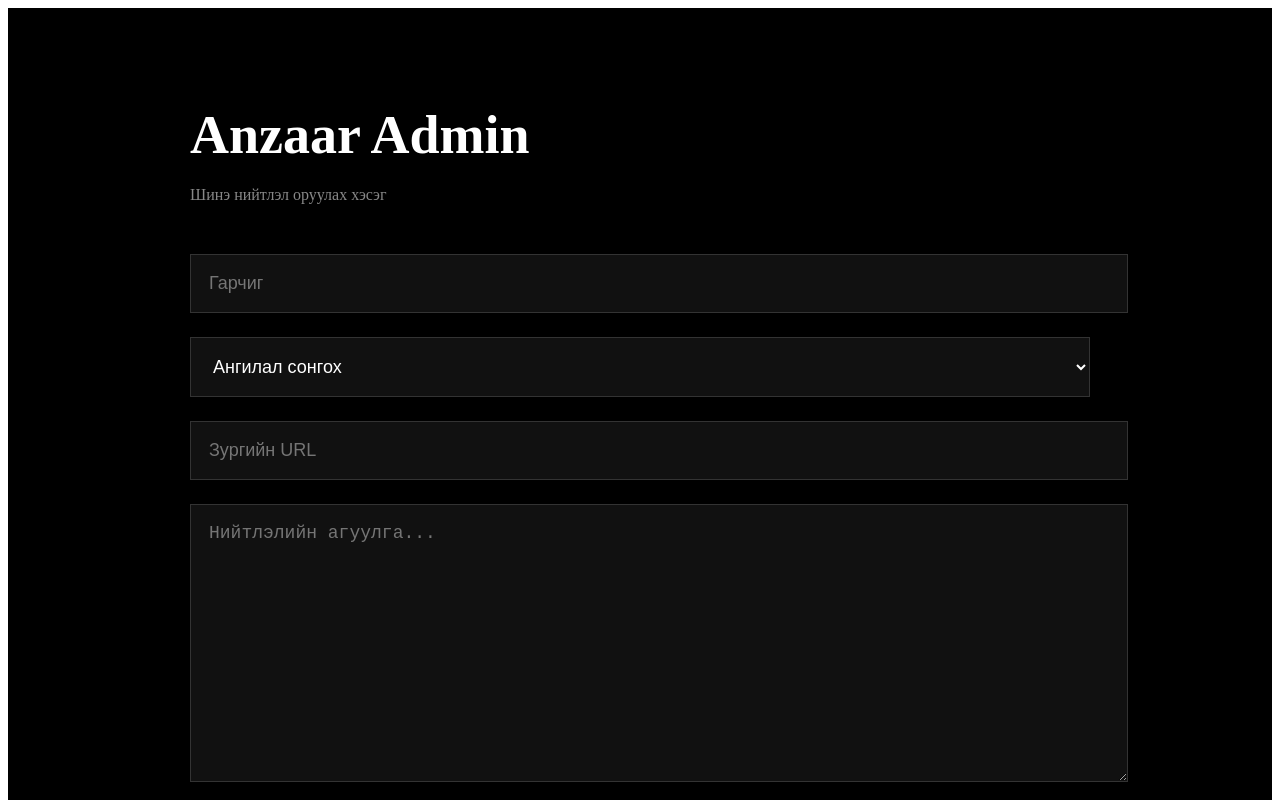
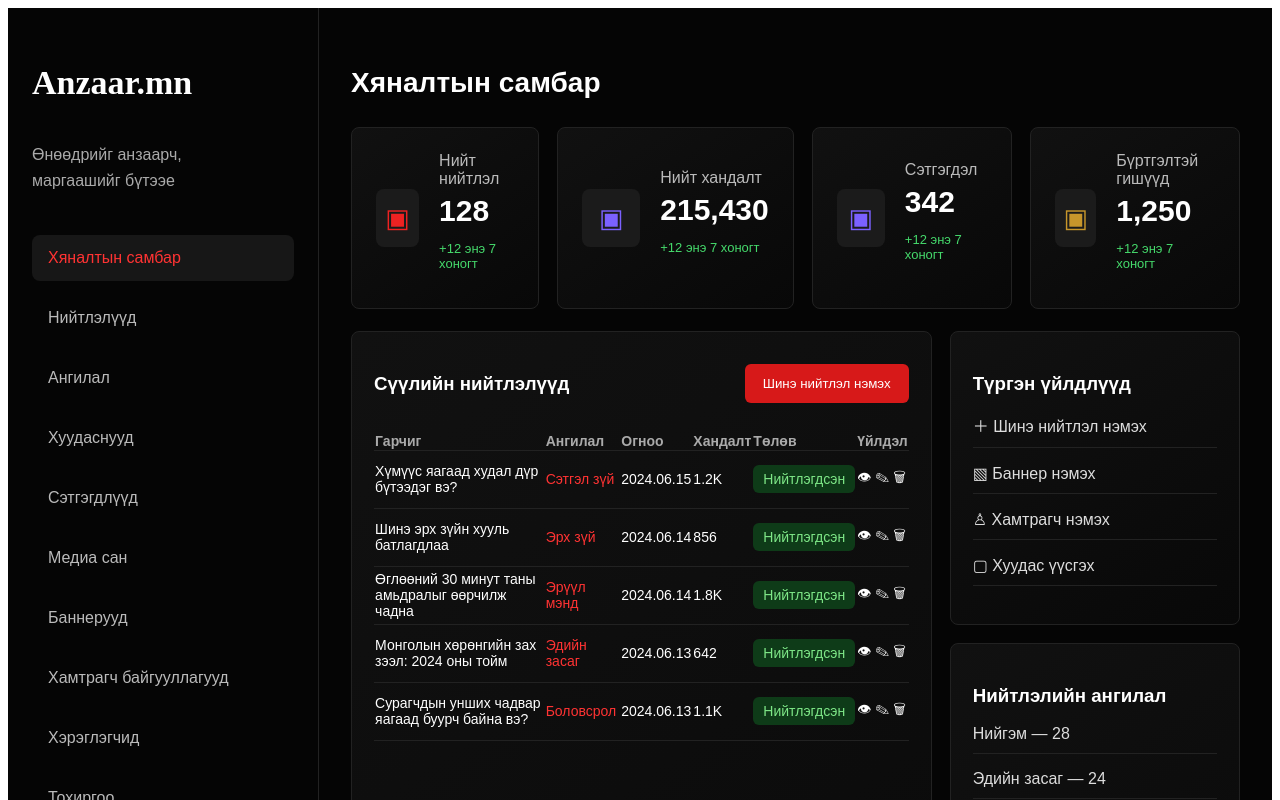
Before and after one commit to toogeemunkhtogtokh-ai/Anzaar-mn, a Next.js app: page /admin in a window 1280 px wide. Shown: the top 800 px of the page. Built offline with nearby package versions, Linux system fonts and the light colour scheme.

Commit message:
Update page.js

```diff
--- a/app/admin/page.js
+++ b/app/admin/page.js
@@ -1,95 +1,268 @@
+import Link from "next/link";
+
 export default function AdminPage() {
+  const posts = [
+    ["Хүмүүс яагаад худал дүр бүтээдэг вэ?", "Сэтгэл зүй", "2024.06.15", "1.2K"],
+    ["Шинэ эрх зүйн хууль батлагдлаа", "Эрх зүй", "2024.06.14", "856"],
+    ["Өглөөний 30 минут таны амьдралыг өөрчилж чадна", "Эрүүл мэнд", "2024.06.14", "1.8K"],
+    ["Монголын хөрөнгийн зах зээл: 2024 оны тойм", "Эдийн засаг", "2024.06.13", "642"],
+    ["Сурагчдын унших чадвар яагаад буурч байна вэ?", "Боловсрол", "2024.06.13", "1.1K"],
+  ];
+
   return (
-    <main
-      style={{
-        minHeight: "100vh",
-        background: "#000",
-        color: "#fff",
-        padding: "60px 40px",
-        fontFamily: "'Times New Roman', serif"
-      }}
-    >
-      <div
-        style={{
-          maxWidth: "900px",
-          margin: "0 auto"
-        }}
-      >
-        <h1
-          style={{
-            fontSize: "54px",
-            marginBottom: "20px"
-          }}
-        >
-          Anzaar Admin
-        </h1>
+    <main style={page}>
+      <aside style={sidebar}>
+        <h1 style={logo}>Anzaar.mn</h1>
+        <p style={slogan}>Өнөөдрийг анзаарч,<br />маргаашийг бүтээе</p>
 
-        <p
-          style={{
-            color: "#888",
-            marginBottom: "50px"
-          }}
-        >
-          Шинэ нийтлэл оруулах хэсэг
-        </p>
+        {["Хяналтын самбар", "Нийтлэлүүд", "Ангилал", "Хуудаснууд", "Сэтгэгдлүүд", "Медиа сан", "Баннерууд", "Хамтрагч байгууллагууд", "Хэрэглэгчид", "Тохиргоо"].map((item, i) => (
+          <div key={item} style={i === 0 ? activeMenu : menu}>{item}</div>
+        ))}
 
-        <div
-          style={{
-            display: "grid",
-            gap: "24px"
-          }}
-        >
-          <input
-            placeholder="Гарчиг"
-            style={inputStyle}
-          />
+        <div style={{ marginTop: "auto", color: "#aaa" }}>Гарах</div>
+      </aside>
 
-          <select style={inputStyle}>
-            <option>Ангилал сонгох</option>
-            <option>Нийгэм</option>
-            <option>Эдийн засаг</option>
-            <option>Эрх зүй</option>
-            <option>Эрүүл мэнд</option>
-            <option>Боловсрол</option>
-            <option>Сэтгэл зүй</option>
-            <option>Спорт</option>
-            <option>Соёл</option>
-          </select>
+      <section style={content}>
+        <h2 style={title}>Хяналтын самбар</h2>
 
-          <input
-            placeholder="Зургийн URL"
-            style={inputStyle}
-          />
+        <div style={statsGrid}>
+          <Stat label="Нийт нийтлэл" value="128" color="#e22" />
+          <Stat label="Нийт хандалт" value="215,430" color="#7b61ff" />
+          <Stat label="Сэтгэгдэл" value="342" color="#7b61ff" />
+          <Stat label="Бүртгэлтэй гишүүд" value="1,250" color="#c7962b" />
+        </div>
 
-          <textarea
-            placeholder="Нийтлэлийн агуулга..."
-            rows="12"
-            style={inputStyle}
-          />
+        <div style={mainGrid}>
+          <section style={card}>
+            <div style={sectionHead}>
+              <h3>Сүүлийн нийтлэлүүд</h3>
+              <button style={redButton}>Шинэ нийтлэл нэмэх</button>
+            </div>
 
-          <button
-            style={{
-              background: "#b30000",
-              color: "#fff",
-              border: "none",
-              padding: "18px",
-              fontSize: "18px",
-              cursor: "pointer"
-            }}
-          >
-            Нийтлэх
-          </button>
+            <table style={table}>
+              <thead>
+                <tr style={tableHead}>
+                  <th>Гарчиг</th>
+                  <th>Ангилал</th>
+                  <th>Огноо</th>
+                  <th>Хандалт</th>
+                  <th>Төлөв</th>
+                  <th>Үйлдэл</th>
+                </tr>
+              </thead>
+              <tbody>
+                {posts.map((post, i) => (
+                  <tr key={i} style={row}>
+                    <td>{post[0]}</td>
+                    <td style={{ color: "#ff3333" }}>{post[1]}</td>
+                    <td>{post[2]}</td>
+                    <td>{post[3]}</td>
+                    <td><span style={status}>Нийтлэгдсэн</span></td>
+                    <td>👁 ✎ 🗑</td>
+                  </tr>
+                ))}
+              </tbody>
+            </table>
+          </section>
+
+          <aside>
+            <Box title="Түргэн үйлдлүүд" items={["＋ Шинэ нийтлэл нэмэх", "▧ Баннер нэмэх", "♙ Хамтрагч нэмэх", "▢ Хуудас үүсгэх"]} />
+            <Box title="Нийтлэлийн ангилал" items={["Нийгэм — 28", "Эдийн засаг — 24", "Эрх зүй — 18", "Эрүүл мэнд — 16", "Боловсрол — 14", "Сэтгэл зүй — 12", "Спорт — 8", "Соёл — 6"]} />
+            <Box title="Системийн мэдээлэл" items={["Системийн хувилбар — 1.0.0", "PHP хувилбар — 8.2.12", "Сүүлийн нөөцлөлт — 2024.06.15"]} />
+          </aside>
         </div>
-      </div>
+
+        <div style={bottomGrid}>
+          <Box title="Хамгийн их хандалттай нийтлэлүүд" items={["1. Хүмүүс яагаад худал дүр бүтээдэг вэ? — 1.2K", "2. Өглөөний 30 минут — 1.1K", "3. Агаарын бохирдол — 986", "4. Шинэ эрх зүйн хууль — 856", "5. Хөрөнгийн зах зээл — 642"]} />
+          <Box title="Сүүлийн сэтгэгдлүүд" items={["Болд: 10 минутын өмнө", "Сараа: 25 минутын өмнө", "Отгон: 1 цагийн өмнө"]} />
+        </div>
+      </section>
     </main>
   );
 }
 
-const inputStyle = {
+function Stat({ label, value, color }) {
+  return (
+    <div style={statCard}>
+      <div style={{ ...iconBox, color }}>▣</div>
+      <div>
+        <p style={small}>{label}</p>
+        <h3 style={statValue}>{value}</h3>
+        <p style={{ color: "#45d96b", fontSize: 13 }}>+12 энэ 7 хоногт</p>
+      </div>
+    </div>
+  );
+}
+
+function Box({ title, items }) {
+  return (
+    <div style={box}>
+      <h3 style={{ marginBottom: 18 }}>{title}</h3>
+      {items.map((item) => (
+        <p key={item} style={boxItem}>{item}</p>
+      ))}
+    </div>
+  );
+}
+
+const page = {
+  minHeight: "100vh",
+  background: "#050505",
+  color: "#fff",
+  display: "flex",
+  fontFamily: "Arial, sans-serif",
+};
+
+const sidebar = {
+  width: 280,
+  padding: "28px 24px",
+  borderRight: "1px solid #222",
+  display: "flex",
+  flexDirection: "column",
+  gap: 14,
+};
+
+const logo = {
+  fontFamily: "'Times New Roman', serif",
+  fontSize: 34,
+  marginBottom: 10,
+};
+
+const slogan = {
+  color: "#aaa",
+  lineHeight: 1.6,
+  marginBottom: 28,
+};
+
+const menu = {
+  padding: "14px 16px",
+  color: "#bbb",
+  borderRadius: 8,
+};
+
+const activeMenu = {
+  ...menu,
+  color: "#ff3333",
+  background: "#171717",
+};
+
+const content = {
+  flex: 1,
+  padding: "36px 32px",
+};
+
+const title = {
+  fontSize: 28,
+  marginBottom: 28,
+};
+
+const statsGrid = {
+  display: "grid",
+  gridTemplateColumns: "repeat(4, 1fr)",
+  gap: 18,
+  marginBottom: 22,
+};
+
+const statCard = {
+  background: "linear-gradient(145deg,#111,#080808)",
+  border: "1px solid #222",
+  borderRadius: 8,
+  padding: 24,
+  display: "flex",
+  gap: 20,
+  alignItems: "center",
+};
+
+const iconBox = {
+  width: 58,
+  height: 58,
+  background: "#1b1b1b",
+  display: "grid",
+  placeItems: "center",
+  borderRadius: 8,
+  fontSize: 26,
+};
+
+const small = {
+  color: "#bbb",
+  margin: 0,
+};
+
+const statValue = {
+  fontSize: 30,
+  margin: "6px 0",
+};
+
+const mainGrid = {
+  display: "grid",
+  gridTemplateColumns: "2fr 1fr",
+  gap: 18,
+};
+
+const card = {
+  background: "linear-gradient(145deg,#111,#080808)",
+  border: "1px solid #222",
+  borderRadius: 8,
+  padding: 22,
+};
+
+const sectionHead = {
+  display: "flex",
+  justifyContent: "space-between",
+  alignItems: "center",
+  marginBottom: 18,
+};
+
+const redButton = {
+  background: "#d71919",
+  color: "#fff",
+  border: "none",
+  padding: "12px 18px",
+  borderRadius: 6,
+  cursor: "pointer",
+};
+
+const table = {
   width: "100%",
-  padding: "18px",
-  background: "#111",
-  border: "1px solid #333",
-  color: "#fff",
-  fontSize: "18px"
+  borderCollapse: "collapse",
+  fontSize: 14,
 };
+
+const tableHead = {
+  color: "#aaa",
+  textAlign: "left",
+  borderBottom: "1px solid #222",
+};
+
+const row = {
+  borderBottom: "1px solid #222",
+  height: 58,
+};
+
+const status = {
+  background: "#0e3b18",
+  color: "#7ee787",
+  padding: "6px 10px",
+  borderRadius: 6,
+};
+
+const box = {
+  background: "linear-gradient(145deg,#111,#080808)",
+  border: "1px solid #222",
+  borderRadius: 8,
+  padding: 22,
+  marginBottom: 18,
+};
+
+const boxItem = {
+  color: "#ddd",
+  borderBottom: "1px solid #222",
+  paddingBottom: 10,
+};
+
+const bottomGrid = {
+  display: "grid",
+  gridTemplateColumns: "1fr 1fr",
+  gap: 18,
+  marginTop: 18,
+};
```
